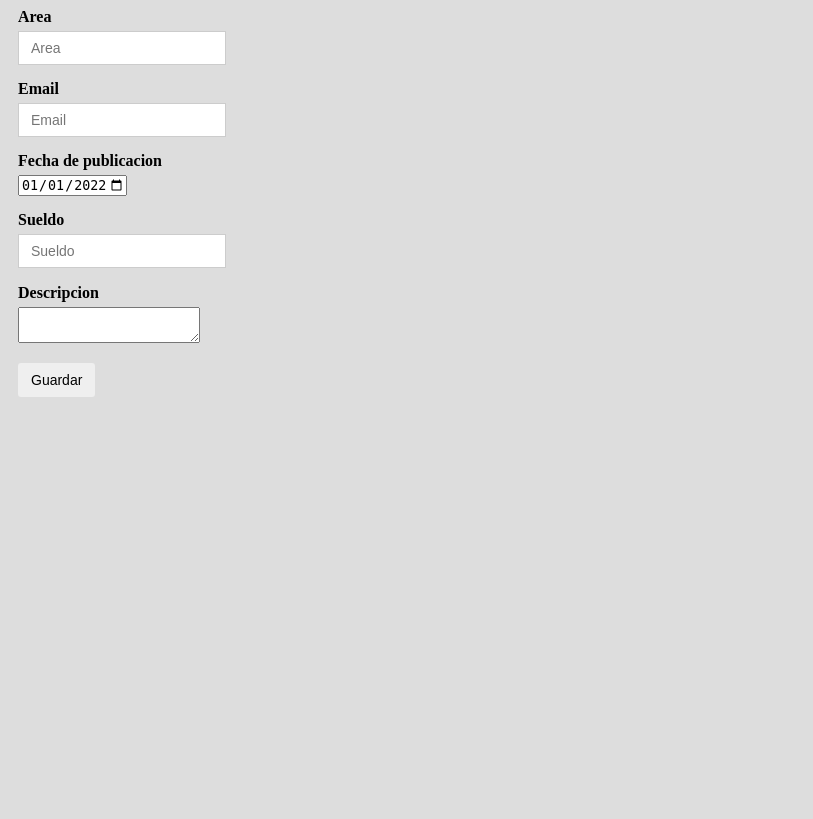
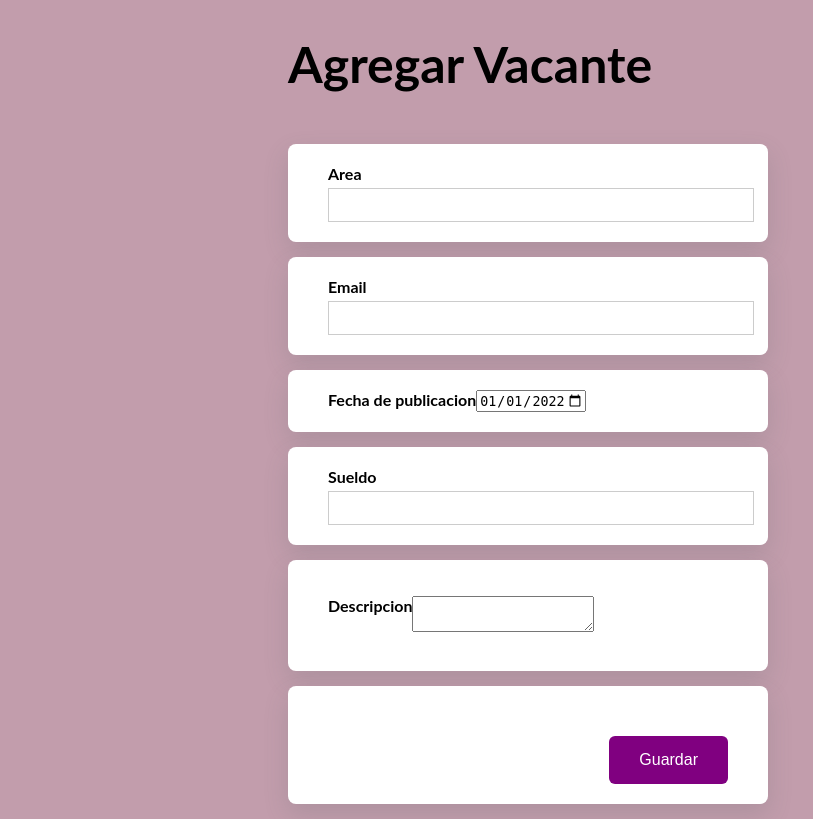
Before and after one commit to PALANTOC31416/EmpleaT, a PHP site: page /AgregarVacante.html in a window 1280 px wide. Shown: the whole page, without its empty margins (0-813 px from the left). Before the commit the page ends 397 px from the top, so only its background shows below. Run offline with PHP 8.4, Linux system fonts and the light colour scheme.

Commit message:
cambio 21/11

```diff
--- a/AgregarVacante.html
+++ b/AgregarVacante.html
@@ -15,6 +15,7 @@
         <div class="container">
         <div class="right tab-content">
           <form class="form-horizontal">
+            <h1 class="title">Agregar Vacante</h1>
             <div class="form-group">
               <label for="inputName" class="col-sm-2 control-label">Area</label>
               <div class="col-sm-10">
@@ -92,7 +93,7 @@
             </div>
             <div class="form-group">
               <div class="col-sm-offset-2 col-sm-10">
-                <button type="submit" class="btn btn-danger">Guardar</button>
+                <input type="submit" class="submitBtn" value="Guardar">
               </div>
             </div>
           </form>
--- a/style-AgregarVacante.css
+++ b/style-AgregarVacante.css
@@ -1,9 +1,43 @@
 body{
-    background-color: #ddd;
+    background-color: rgb(194, 157, 172);
+    box-sizing: border-box;
+    margin: 0;
+    padding: 0;
+    font-family: "lato", sans-serif;
   }
+
+  .title {
+    font-size: 50px;
+    margin-bottom: 50px;
+  }
+
+
+
+  .input {
+    position: absolute;
+    top: 0px;
+    left: 0px;
+    height: 100%;
+    width: 100%;
+    border: 1px solid #DADCE0;
+    border-radius: 7px;
+    font-size: 16px;
+    padding: 0 20px;
+    outline: none;
+    background: none;
+    z-index: 1;
+  }
+
+  ::placeholder {
+    color: transparent;
+  }
+
   .container{
-    margin: 0 none;
-    display: table;
+
+    position: relative;
+    height: 45px;
+    width: 60%;
+    margin-bottom: 17px;
   }
   .left{
     float: left;
@@ -56,12 +90,14 @@ body{
   }
   label {
     cursor: default;
+
   }
   label {
     display: inline-block;
     max-width: 100%;
     margin-bottom: 5px;
     font-weight: 700;
+
   }
   .usuername{
       font-size: 21px;
@@ -103,10 +139,14 @@ body{
 
   .control-label{
     float: left;
+
   }
   .form-horizontal .form-group {
-      margin-right: -15px;
-      margin-left: -15px;
+    background-color: white;
+    width: 400px;
+    border-radius: 8px;
+    padding: 20px 40px;
+    box-shadow: 0 10px 25px rgba(92, 99, 105, .2);
   }
   .form-group {
       margin-bottom: 15px;
@@ -116,10 +156,29 @@ body{
     background-color: #dd4b39;
     border-color: red;
   }
+
   .btn {
     border-radius: 3px;
     box-shadow: none;
     border: 1px solid transparent;
+  }
+
+  .submitBtn {
+    display: block;
+    margin-left: auto;
+    padding: 15px 30px;
+    border: none;
+    background-color: purple;
+    color: white;
+    border-radius: 6px;
+    cursor: pointer;
+    font-size: 16px;
+    margin-top: 30px;
+  }
+
+  .submitBtn:hover {
+    background-color: #9867C5;
+    transform: translateY(-2px);
   }
 
   .has-feedback {
```
Also changed, not shown: Editar-Perfil.html (+5 -2 lines), style-EditarPerfil.css (+3 -11 lines).
